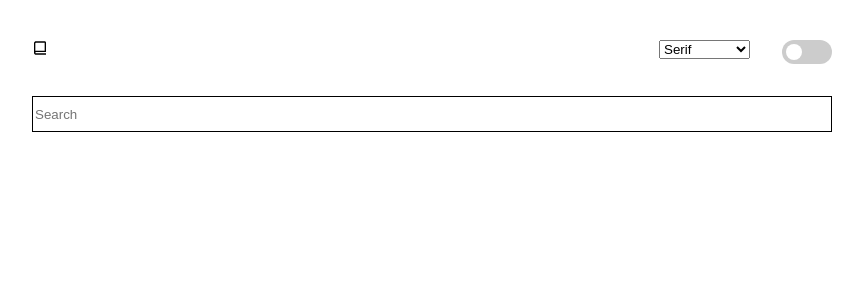
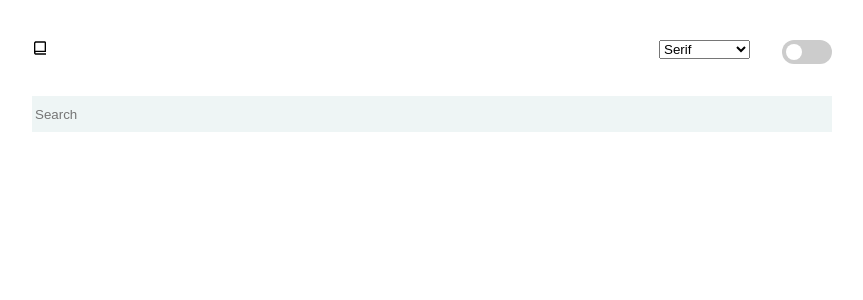
Before and after one commit to Nemo144/dictionary, a Next.js app in the folder dictionary/: page / in a window 1280 px wide. Shown: the top 300 px of the page, without its empty margins (208-1071 px from the left). Built offline with nearby package versions, Linux system fonts and the light colour scheme.

Commit message:
:lipstick: update style files

```diff
--- a/dictionary/styles/globals.css
+++ b/dictionary/styles/globals.css
@@ -114,4 +114,7 @@ input:checked + .slider:before {
 .input {
   border: 1px solid black;
   height: 2rem;
+  outline: none;
+  background-color: rgb(238, 245, 245);
+  border-color: transparent;
 }
```
